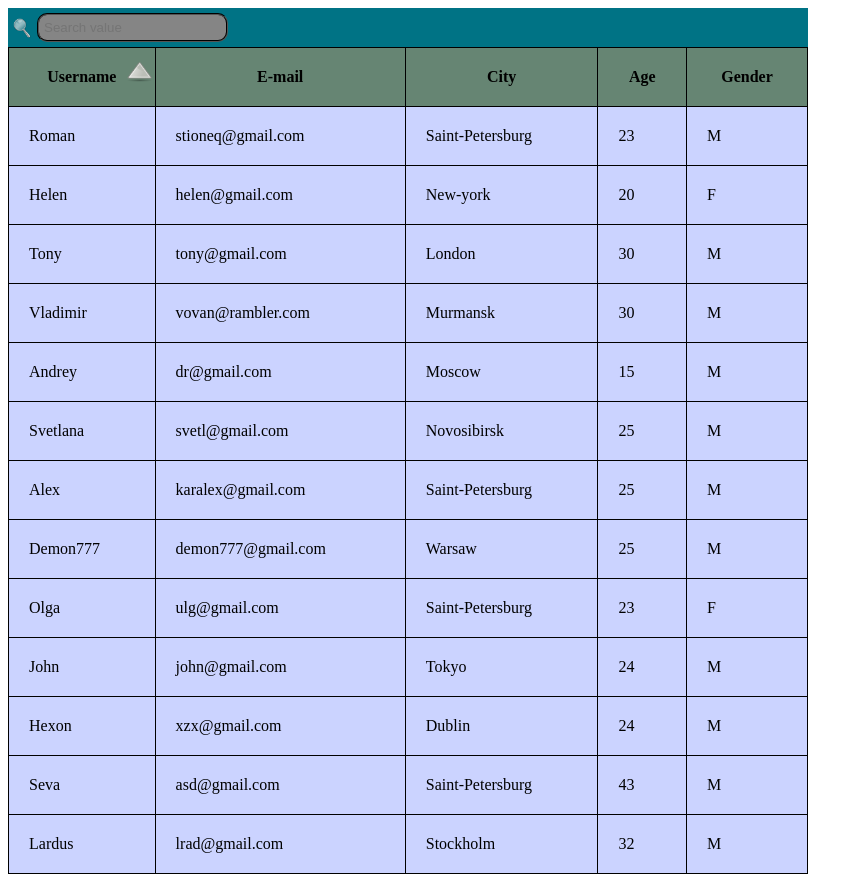
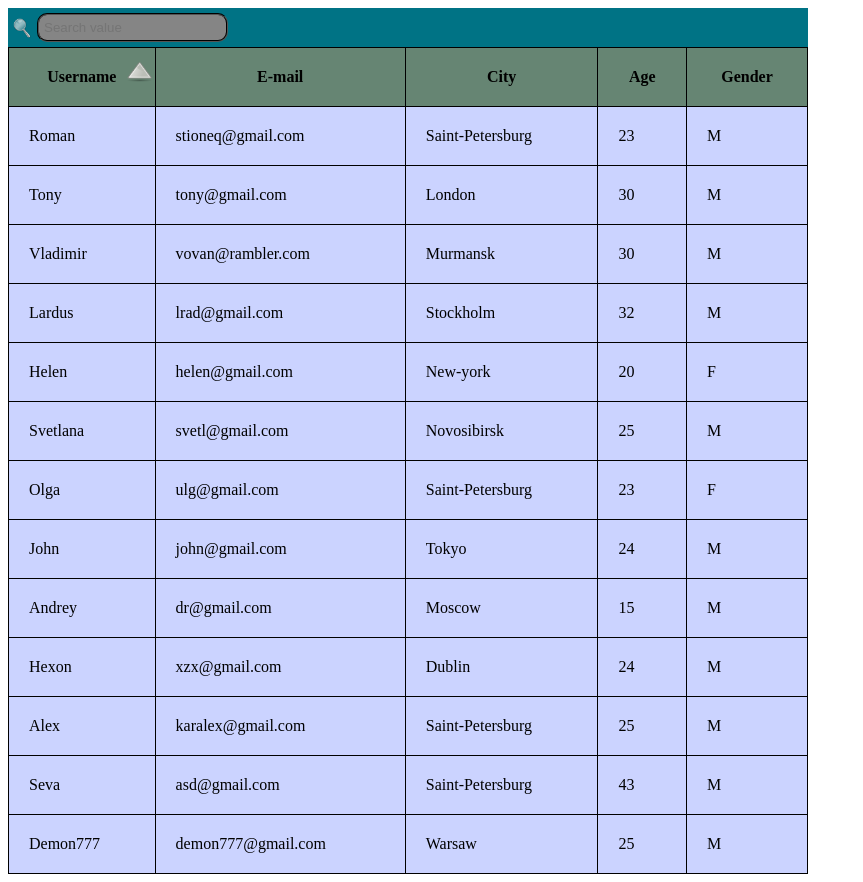
Before and after one commit to Stioneq/stioneq.github.io, a plain HTML site: page index.html in a window 1280 px wide. Both pictures are taken after a click on the element "Username". Shown: the whole page, without its empty margins (0-863 px from the left). Drawn offline with Linux system fonts and the light colour scheme.

```diff
--- a/script.js
+++ b/script.js
@@ -1,5 +1,18 @@
 $(document).ready(function() {
     var oldValue;
+
+    /**
+     * Swap-rows in table in order to input array
+     * @param rowNumbers - contains new row values
+     */
+    function swapRows(rowNumbers) {
+        var k = 0;
+        for (var i = 0; i < rowNumbers.length; i++) {
+            $("tr:eq("+(rowNumbers[i]-k+1)+")").insertAfter($("tr:eq("+(i+1)+")"));
+            k+=1;
+        }
+
+    }
 
     /**
      * Sort table
@@ -11,6 +24,7 @@ $(document).ready(function() {
         var list = $("td:nth-child("+col+")").map(function(ev){
             return $(this).html();
         });
+        var copyList = list.slice();
         if(isAsc){
             list.sort();
         }else {
@@ -24,11 +38,21 @@ $(document).ready(function() {
 
             });
         }
+        var rowNumbers = [];
+        console.log(list);
+        console.log(copyList);
+        var length = list.length;
+        for(var i=0;i<length;i++){
+            for(var j=0;j<length;j++){
+                if(list[i] === copyList[j]){
 
-        console.log(list.length)
-
-        console.log(list);
-
+                    rowNumbers.push(j);
+                    list[i] = undefined;
+                }
+            }
+        }
+        console.log(rowNumbers);
+        swapRows(rowNumbers);
     }
 
     $("th").click(function () {
```
Also changed, not shown: index.html (+1 -0 lines).
